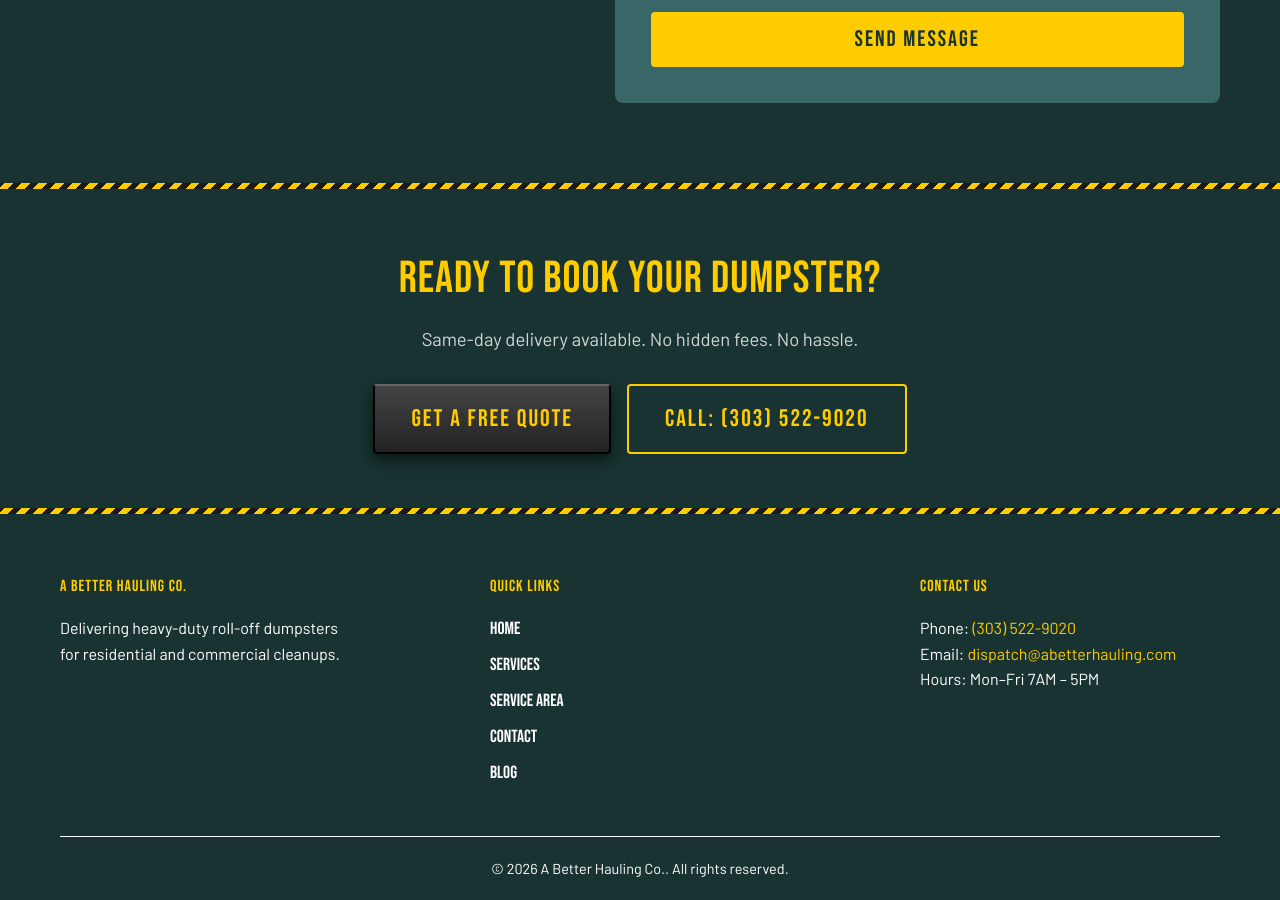
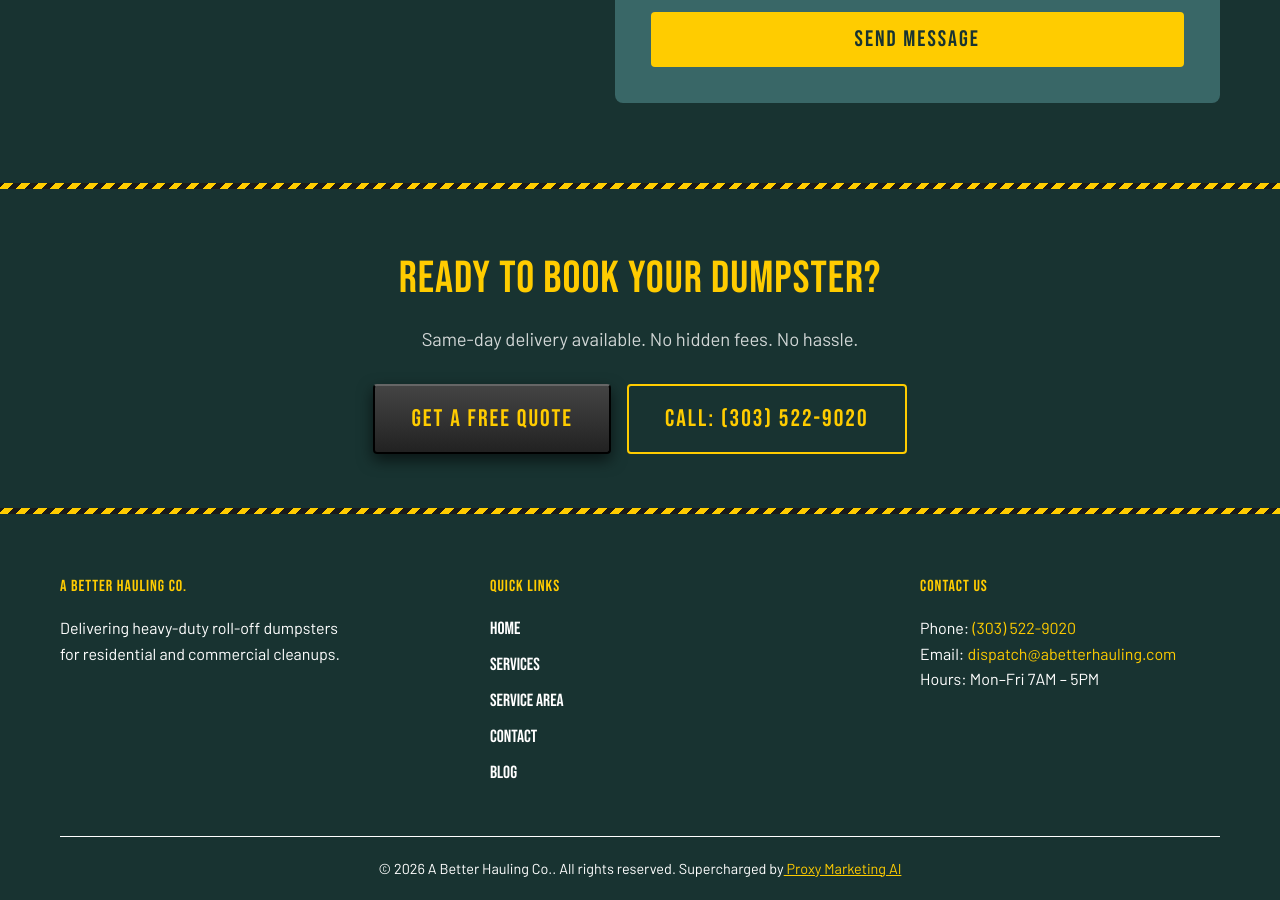
Before and after one commit to JimmyFlame77/A-Better-Hauling, a Jekyll site: the page built from index.html, in a window 1280 px wide and 900 px high, scrolled down 6644 px. Built offline with Jekyll 4.4.1, drawn with Linux system fonts in a browser that asks for light colours.

Commit message:
Update footer to include Proxy Marketing AI credit

```diff
--- a/_includes/footer.html
+++ b/_includes/footer.html
@@ -23,7 +23,7 @@
             </div>
         </div>
         <div class="footer-bottom">
-            <p>&copy; {{ 'now' | date: '%Y' }} {{ site.data.site.company_name }}. All rights reserved.</p>
+            <p>&copy; {{ 'now' | date: '%Y' }} {{ site.data.site.company_name }}. All rights reserved. Supercharged by<a href="https://proxymarketing.ai"> Proxy Marketing AI</a></p>
         </div>
     </div>
 </footer>
```
